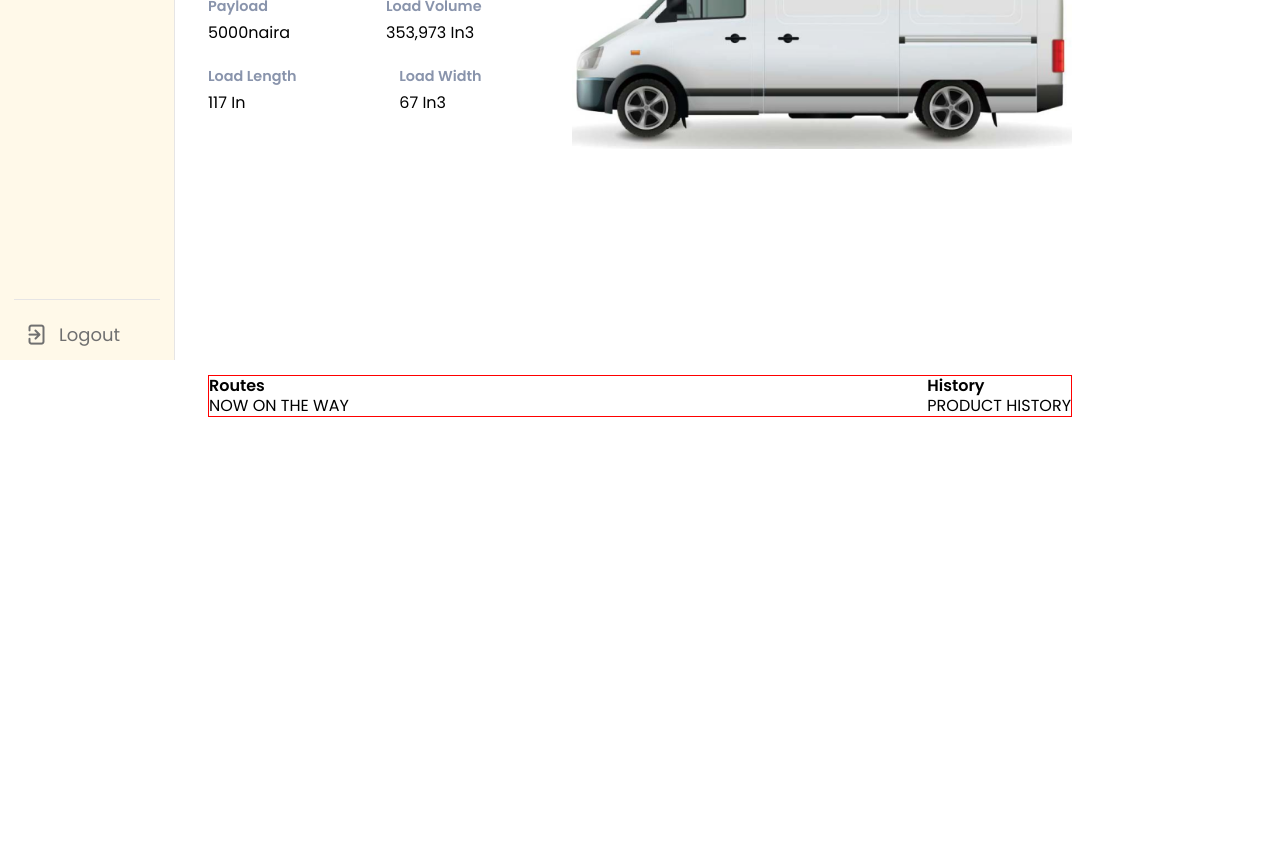
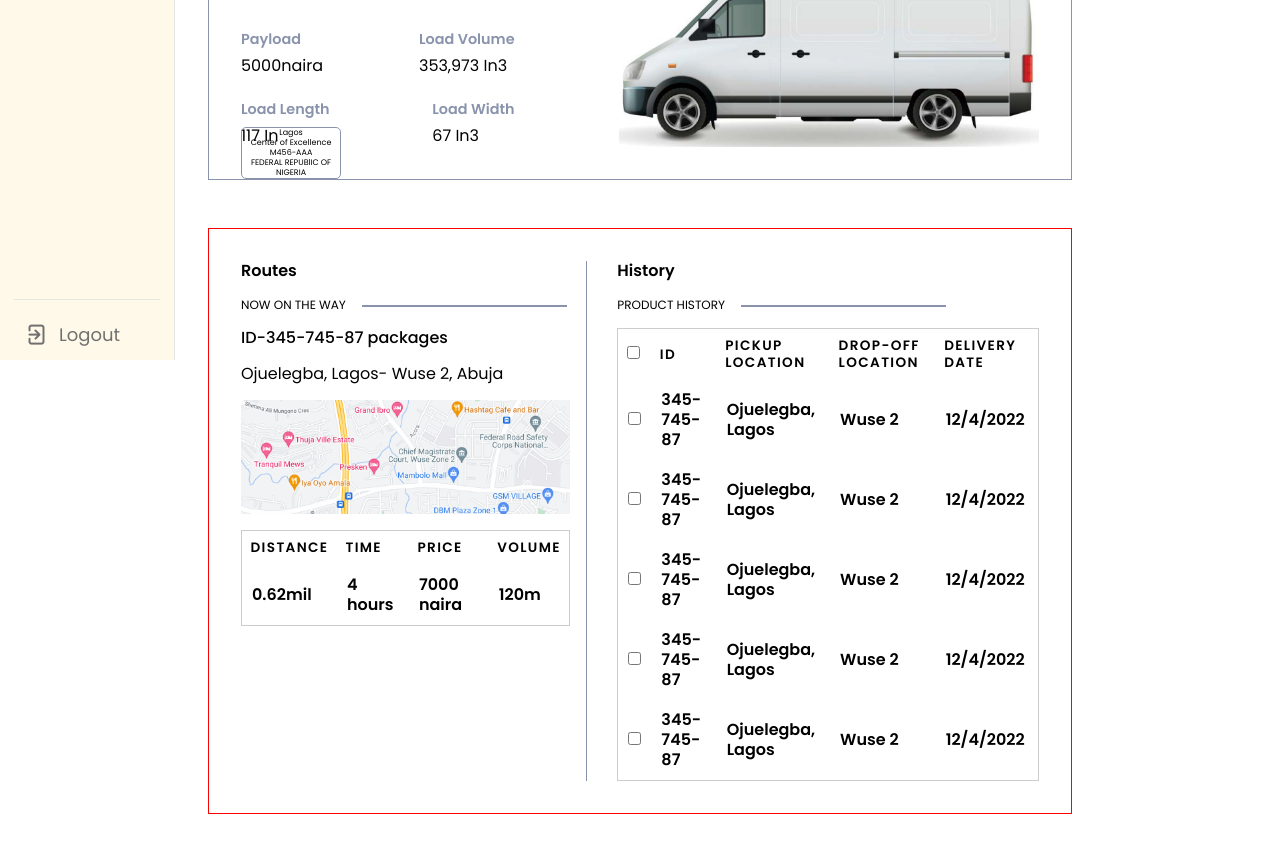
Before and after one commit to Modinat1/agroEase, a React (Create React App) app in the folder agroease-project/: page /AdminLogisticsTask in a window 1280 px wide. Shown: the part 440-1286 px from the top of the page. Before the commit the page ends 916 px from the top, so only its background shows below. Built offline with nearby package versions, Linux system fonts and the light colour scheme.

Commit message:
Added the history and route section

```diff
--- a/agroease-project/src/users/Admin/AdminDasboardTask/AdminLogisticsTask/AdminLogisticsTask.css
+++ b/agroease-project/src/users/Admin/AdminDasboardTask/AdminLogisticsTask/AdminLogisticsTask.css
@@ -8,6 +8,10 @@
 	display: flex;
 	justify-content: space-between;
 	width: 100%;
+	border: 1px solid #8994ac;
+	padding: 2rem;
+	position: relative;
+
 	/* gap: 100px; */
 }
 
@@ -22,8 +26,7 @@
 }
 
 .bus-image {
-	width: 500px;
-	height: 400px;
+	width: 420px;
 }
 .bus-image img {
 	width: 100%;
@@ -45,16 +48,79 @@
 	font-size: 1rem;
 }
 
+.plate-number-container {
+	position: absolute;
+	bottom: 0;
+	width: 100px;
+	font-size: 0.5rem;
+	text-align: center;
+	border: 1px solid #8994ac;
+	border-radius: 5px;
+}
+
 .history-route-container {
 	display: flex;
 	justify-content: space-between;
 	width: 100%;
 	border: 1px solid red;
 	margin-top: 3rem;
+	padding: 2rem;
+	/* flex-direction: column; */
+	gap: 30px;
+}
+
+.logistics-routes {
+	border-right: 1px solid #8994ac;
+	padding-right: 1rem;
+}
+
+.route-header {
+	margin-bottom: 1rem;
+}
+
+.route-text {
+	font-size: 0.75rem;
+	margin-bottom: 1rem;
+}
+
+.route-details h4 {
+	font-weight: 500;
+	margin-bottom: 1rem;
+}
+.route-details p {
+	margin-bottom: 1rem;
+}
+
+.route-text::after {
+	content: "";
+	width: 20%;
+	height: 2px;
+	position: absolute;
+	background-color: #8994ac;
+	margin-left: 1rem;
+	margin-top: 0.5rem;
+}
+.route-update-display {
+	margin: 1rem 0;
+}
+
+.route-table {
+	overflow-x: scroll;
 }
 
 @media screen and (max-width: 768px) {
 	.bus-image {
 		display: none;
 	}
+
+	.history-route-container {
+		flex-direction: column;
+	}
+	.logistics-routes {
+		border-right: none;
+	}
+
+	.route-text::after {
+		width: 40%;
+	}
 }
--- a/agroease-project/src/users/Admin/AdminDasboardTask/AdminLogisticsTask/AdminLogisticsTask.js
+++ b/agroease-project/src/users/Admin/AdminDasboardTask/AdminLogisticsTask/AdminLogisticsTask.js
@@ -4,7 +4,9 @@ import Sidebar from "../../../../components/dashboard-nav-and-side/Sidebar";
 import { TaskSwitch } from "../AdminDasboardComponent.js/ManageTaskSwitch";
 import { ManageTaskWrapper } from "../AdminDasboardComponent.js/ManageTaskWrapper";
 import Bus from "../../../../images/Bus.png";
+import googleMap from "../../../../images/googleMap.png";
 import "./AdminLogisticsTask.css";
+import { PlateNumber } from "./PlateNumber";
 
 export const AdminLogisticsTask = () => {
 	return (
@@ -43,6 +45,7 @@ export const AdminLogisticsTask = () => {
 						<div className='bus-image'>
 							<img src={Bus} alt='' />
 						</div>
+						<PlateNumber />
 					</div>
 					<div className='history-route-container'>
 						<div className='logistics-routes'>
@@ -50,11 +53,94 @@ export const AdminLogisticsTask = () => {
 								<h5 className='route-header'>Routes</h5>
 								<p className='route-text'>NOW ON THE WAY</p>
 							</div>
+							<div className='route-details'>
+								<h4 className='route-id'>ID-345-745-87 packages</h4>
+								<p className='route-update'>Ojuelegba, Lagos- Wuse 2, Abuja</p>
+							</div>
+							<div className='route-update-display'>
+								<img src={googleMap} alt='googleMap' />
+							</div>
+							<div className='route-table'>
+								<table>
+									<tr>
+										<th>Distance</th>
+										<th>Time</th>
+										<th>Price</th>
+										<th>Volume</th>
+									</tr>
+									<tr>
+										<td>0.62mil</td>
+										<td>4 hours</td>
+										<td>7000 naira</td>
+										<td>120m</td>
+									</tr>
+								</table>
+							</div>
 						</div>
 						<div className='logistics-history'>
 							<div className='route-container'>
 								<h5 className='route-header'>History</h5>
 								<p className='route-text'>PRODUCT HISTORY</p>
+							</div>
+
+							<div className='route-table'>
+								<table className='logistics details'>
+									<tr>
+										<th>
+											<input type={"checkbox"} />
+										</th>
+										<th>ID</th>
+										<th>Pickup Location</th>
+										<th>Drop-off Location</th>
+										<th>Delivery Date</th>
+									</tr>
+									<tr>
+										<td>
+											<input type={"checkbox"} />
+										</td>
+										<td>345-745-87</td>
+										<td>Ojuelegba, Lagos</td>
+										<td>Wuse 2</td>
+										<td>12/4/2022</td>
+									</tr>
+
+									<tr>
+										<td>
+											<input type={"checkbox"} />
+										</td>
+										<td>345-745-87</td>
+										<td>Ojuelegba, Lagos</td>
+										<td>Wuse 2</td>
+										<td>12/4/2022</td>
+									</tr>
+									<tr>
+										<td>
+											<input type={"checkbox"} />
+										</td>
+										<td>345-745-87</td>
+										<td>Ojuelegba, Lagos</td>
+										<td>Wuse 2</td>
+										<td>12/4/2022</td>
+									</tr>
+									<tr>
+										<td>
+											<input type={"checkbox"} />
+										</td>
+										<td>345-745-87</td>
+										<td>Ojuelegba, Lagos</td>
+										<td>Wuse 2</td>
+										<td>12/4/2022</td>
+									</tr>
+									<tr>
+										<td>
+											<input type={"checkbox"} />
+										</td>
+										<td>345-745-87</td>
+										<td>Ojuelegba, Lagos</td>
+										<td>Wuse 2</td>
+										<td>12/4/2022</td>
+									</tr>
+								</table>
 							</div>
 						</div>
 					</div>
--- /dev/null
+++ b/agroease-project/src/users/Admin/AdminDasboardTask/AdminLogisticsTask/PlateNumber.jsx
@@ -0,0 +1,15 @@
+import React from "react";
+import "./AdminLogisticsTask.css";
+
+export const PlateNumber = () => {
+	return (
+		<>
+			<div className='plate-number-container'>
+				<p>Lagos</p>
+				<p>Center of Excellence</p>
+				<p>M456-AAA</p>
+				<p>FEDERAL REPUBlIC OF NIGERIA</p>
+			</div>
+		</>
+	);
+};
```
Also changed, not shown: agroease-project/src/images/googleMap.png (added), 1 other file (tests, documents, lock files or other folders).
